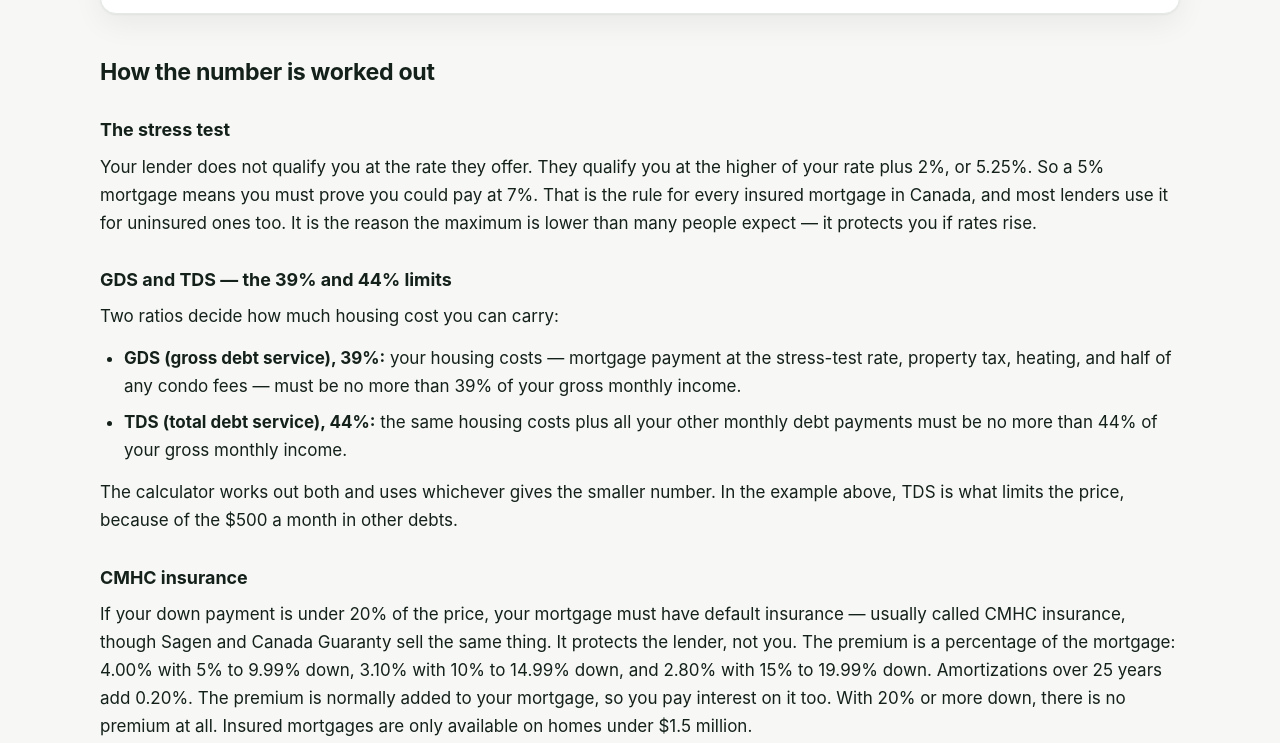
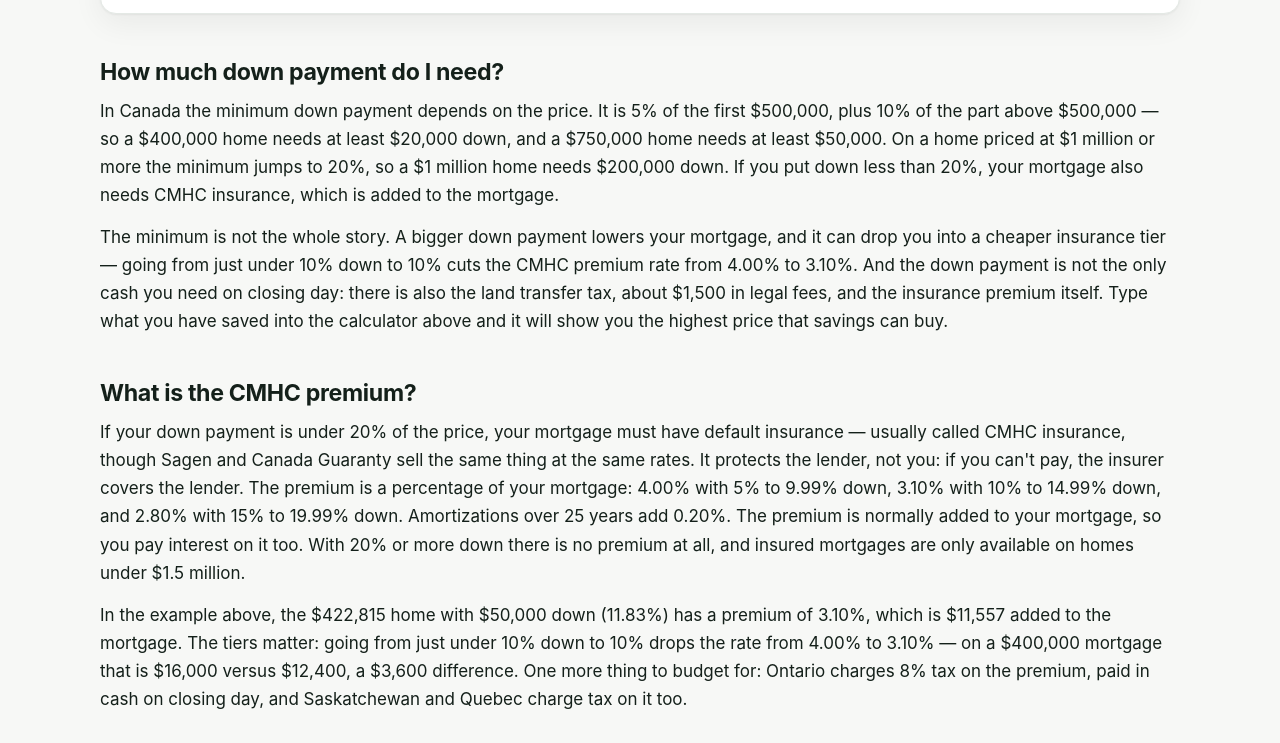
Before and after one commit to stockpickoftheday/howmuchhousecanIafford, a plain HTML site: page index.html in a window 1280 px wide. Shown: the part 2628-3371 px from the top of the page. Drawn offline with Linux system fonts and the light colour scheme.

Commit message:
Add down payment and CMHC premium sections

```diff
--- a/index.html
+++ b/index.html
@@ -240,6 +240,14 @@
       <p>Press "Try the example" above and the calculator will show these same numbers. Rates and tax figures verified November 2026.</p>
     </section>
 
+    <h2>How much down payment do I need?</h2>
+    <p>In Canada the minimum down payment depends on the price. It is 5% of the first $500,000, plus 10% of the part above $500,000 — so a $400,000 home needs at least $20,000 down, and a $750,000 home needs at least $50,000. On a home priced at $1 million or more the minimum jumps to 20%, so a $1 million home needs $200,000 down. If you put down less than 20%, your mortgage also needs CMHC insurance, which is added to the mortgage.</p>
+    <p>The minimum is not the whole story. A bigger down payment lowers your mortgage, and it can drop you into a cheaper insurance tier — going from just under 10% down to 10% cuts the CMHC premium rate from 4.00% to 3.10%. And the down payment is not the only cash you need on closing day: there is also the land transfer tax, about $1,500 in legal fees, and the insurance premium itself. Type what you have saved into the calculator above and it will show you the highest price that savings can buy.</p>
+
+    <h2>What is the CMHC premium?</h2>
+    <p>If your down payment is under 20% of the price, your mortgage must have default insurance — usually called CMHC insurance, though Sagen and Canada Guaranty sell the same thing at the same rates. It protects the lender, not you: if you can't pay, the insurer covers the lender. The premium is a percentage of your mortgage: 4.00% with 5% to 9.99% down, 3.10% with 10% to 14.99% down, and 2.80% with 15% to 19.99% down. Amortizations over 25 years add 0.20%. The premium is normally added to your mortgage, so you pay interest on it too. With 20% or more down there is no premium at all, and insured mortgages are only available on homes under $1.5 million.</p>
+    <p>In the example above, the $422,815 home with $50,000 down (11.83%) has a premium of 3.10%, which is $11,557 added to the mortgage. The tiers matter: going from just under 10% down to 10% drops the rate from 4.00% to 3.10% — on a $400,000 mortgage that is $16,000 versus $12,400, a $3,600 difference. One more thing to budget for: Ontario charges 8% tax on the premium, paid in cash on closing day, and Saskatchewan and Quebec charge tax on it too.</p>
+
     <h2>How the number is worked out</h2>
 
     <h3>The stress test</h3>
```
